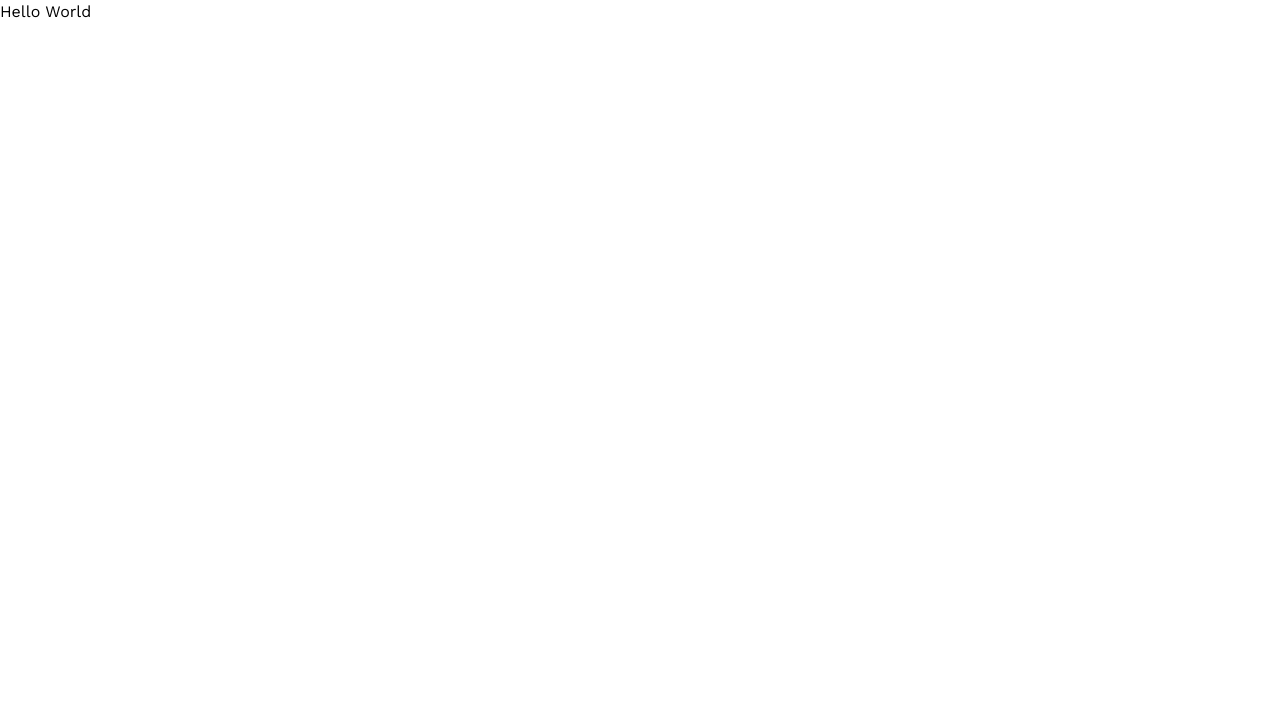
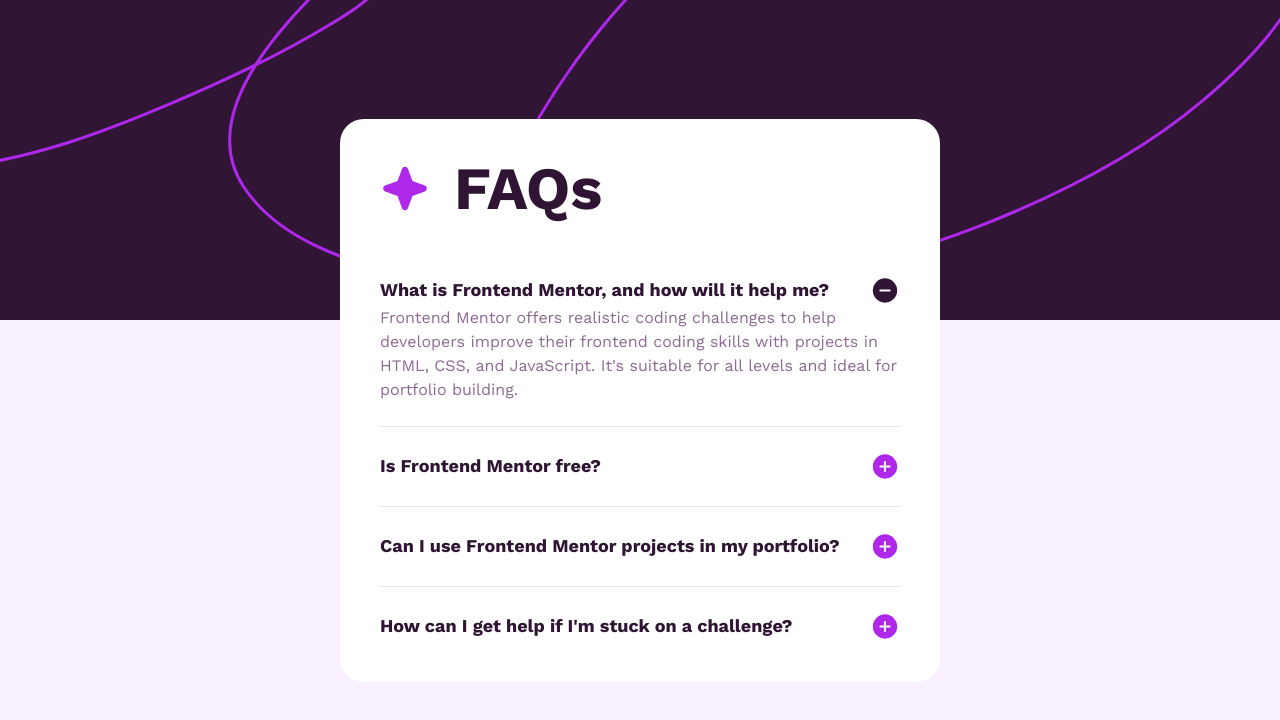
Before and after one commit to ZaibLComrade/Frontend-Challenges, a React (Vite) app in the folder Newbie/faq-accordion/: page / in a window 1280 px wide. Shown: the top 720 px of the page. Built offline with nearby package versions, Linux system fonts and the light colour scheme.

Commit message:
completed accordion style

```diff
--- a/Newbie/faq-accordion/src/App.tsx
+++ b/Newbie/faq-accordion/src/App.tsx
@@ -1,7 +1,26 @@
-export default function App () {
-	return <main>
-		<div>
-			<h1 className="font-worksans">Hello World</h1>
-		</div>
+import starIcon from "./assets/images/icon-star.svg";
+import Accordion from "./components/Accordion";
+import faqs from "./constants/faq";
+
+export default function App() {
+
+
+	return (
+		<main className="bg-light-pink bg-[url('./assets/images/background-pattern-desktop.svg')] bg-no-repeat bg-top min-h-screen font-worksans flex justify-center items-center">
+			<section className="w-[600px] p-10 bg-white space-y-8 rounded-3xl">
+				<div className="flex items-center gap-6">
+					<img
+						src={starIcon}
+						height={50}
+						width={50}
+						alt="Star Icon"
+					/>
+					<h1 className="text-6xl font-bold text-dark-purple">FAQs</h1>
+				</div>
+				<div>
+					<Accordion items={ faqs }/>
+				</div>
+			</section>
 		</main>
+	);
 }
--- /dev/null
+++ b/Newbie/faq-accordion/src/components/Accordion.tsx
@@ -0,0 +1,49 @@
+import { Fragment, useState } from "react";
+import openIcon from "../assets/images/icon-plus.svg";
+import closeIcon from "../assets/images/icon-minus.svg";
+import { IFaq } from "../constants/faq";
+
+type Props = {
+	items: IFaq[];
+};
+
+export default function Accordion({ items = [] }: Props) {
+	const [activeItem, setActiveItem] = useState(0);
+
+	return (
+		<div className="">
+			{items.map(({ title, content }, idx) => (
+				<Fragment>
+					<div
+						className={`${idx === items.length - 1 && "pb-0"} py-6`}
+					>
+						<div className="flex items-center justify-between">
+							<h2
+								className={`text-lg font-bold text-dark-purple hover:text-active-pink`}
+							>
+								{title}
+							</h2>
+							<div>
+								<img
+									src={
+										idx === activeItem
+											? closeIcon
+											: openIcon
+									}
+								/>
+							</div>
+						</div>
+						<p
+							className={`${
+								idx !== activeItem && "hidden"
+							} text-grayish-purple`}
+						>
+							{content}
+						</p>
+					</div>
+					{idx !== items.length - 1 && <hr />}
+				</Fragment>
+			))}
+		</div>
+	);
+}
--- /dev/null
+++ b/Newbie/faq-accordion/src/constants/faq.ts
@@ -0,0 +1,29 @@
+export interface IFaq {
+	title: string;
+	content: string;
+}
+
+const faqs: IFaq[] = [
+	{
+		title: "What is Frontend Mentor, and how will it help me?",
+		content:
+			"Frontend Mentor offers realistic coding challenges to help developers improve their frontend coding skills with projects in HTML, CSS, and JavaScript. It's suitable for all levels and ideal for portfolio building.",
+	},
+	{
+		title: "Is Frontend Mentor free?",
+		content:
+			"Yes, Frontend Mentor offers both free and premium coding challenges, with the free option providing access to a range of projects suitable for all skill levels.",
+	},
+	{
+		title: "Can I use Frontend Mentor projects in my portfolio?",
+		content:
+			"Yes, you can use projects completed on Frontend Mentor in your portfolio. It's an excellent way to showcase your skills to potential employers!",
+	},
+	{
+		title: "How can I get help if I'm stuck on a challenge?",
+		content:
+			"The best place to get help is inside Frontend Mentor's Discord community. There's a help channel where you can ask questions and seek support from other community members.",
+	},
+];
+
+export default faqs;
--- a/Newbie/faq-accordion/tailwind.config.js
+++ b/Newbie/faq-accordion/tailwind.config.js
@@ -10,6 +10,7 @@ export default {
 				"light-pink": "hsl(275, 100%, 97%)",
 				"grayish-purple": "hsl(292, 16%, 49%)",
 				"dark-purple": "hsl(292, 42%, 14%)",
+				"active-pink": "hsl(280, 85%, 55%)"
 			},
 		},
 	},
```
